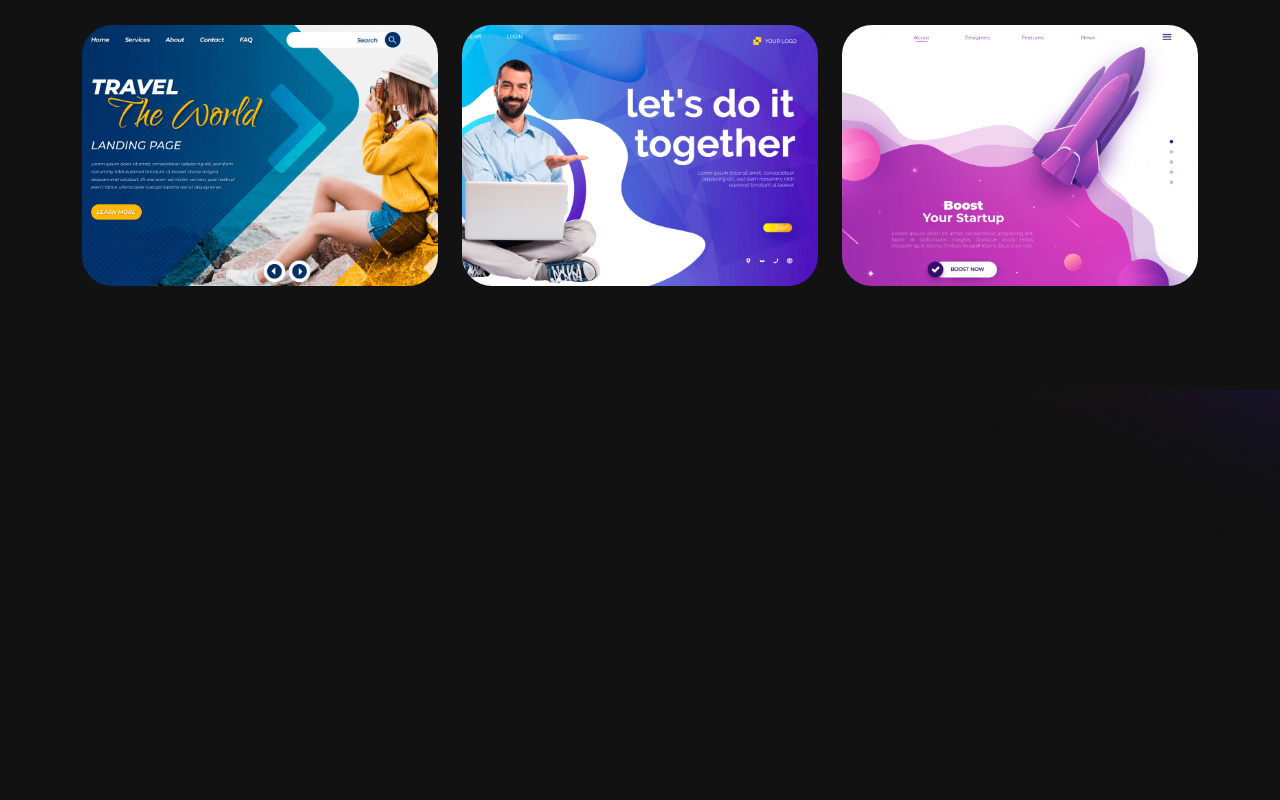
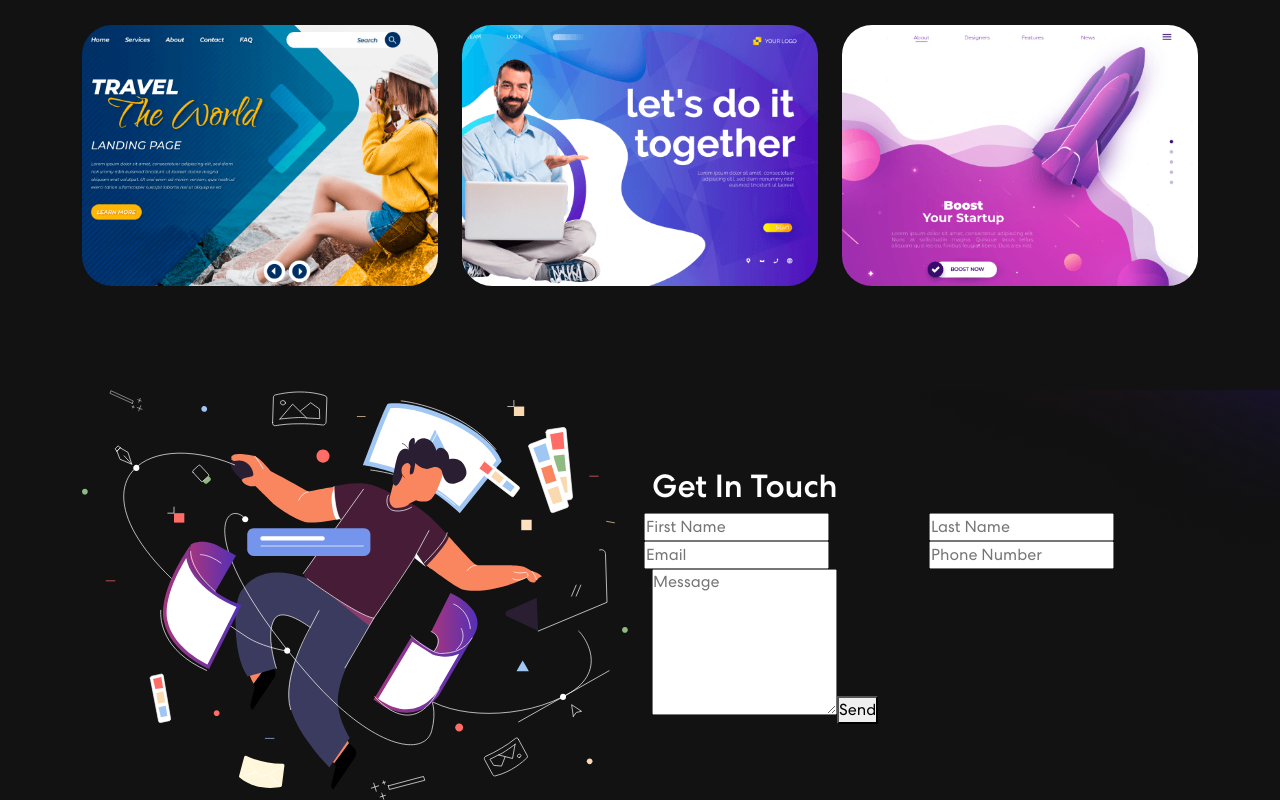
Before and after one commit to Anastasiya-Stavrova/portfolio-page, a React (Create React App) app: page / in a window 1280 px wide. Shown: the part 1592-2392 px from the top of the page. Before the commit the page ends 2159 px from the top, so only its background shows below. Built offline with nearby package versions, Linux system fonts and the light colour scheme.

Commit message:
added Contacts

```diff
--- a/package.json
+++ b/package.json
@@ -5,11 +5,15 @@
   "dependencies": {
     "bootstrap": "^5.3.3",
     "classnames": "^2.5.1",
+    "cors": "^2.8.5",
     "cra-template": "1.2.0",
+    "express": "^4.21.2",
+    "nodemailer": "^6.9.16",
     "react": "^19.0.0",
     "react-bootstrap": "^2.10.7",
     "react-bootstrap-icons": "^1.11.5",
     "react-dom": "^19.0.0",
+    "react-mailchimp-subscribe": "^2.1.3",
     "react-multi-carousel": "^2.8.5",
     "react-scripts": "5.0.1"
   },
--- a/src/App.js
+++ b/src/App.js
@@ -2,6 +2,7 @@
 import Banner from "./components/Banner/Banner.js";
 import Skills from "./components/Skills/Skills.js";
 import Projects from "./components/Projects/Projects.js";
+import Contacts from "./components/Contacts/Contacts.js";
 import "bootstrap/dist/css/bootstrap.min.css";
 
 function App() {
@@ -11,6 +12,7 @@
       <Banner />
       <Skills />
       <Projects />
+      <Contacts />
     </div>
   );
 }
--- /dev/null
+++ b/src/components/Contacts/Contacts.js
@@ -0,0 +1,116 @@
+import { memo, useState } from "react";
+import { Container, Row, Col } from "react-bootstrap";
+import formInitialDetails from "../../consts/formInitialDetails";
+import "./Contacts.css";
+import contactImg from "../../assets/img/contact-img.svg";
+
+const Contacts = () => {
+  const [formDetails, setFormDetails] = useState(formInitialDetails);
+  const [buttonText, setButtonText] = useState("Send");
+  const [status, setStatus] = useState({});
+
+  const onFormUpdate = (key, value) => {
+    setFormDetails({
+      ...formDetails,
+      [key]: value,
+    });
+  };
+
+  const submitHandler = async (event) => {
+    event.preventDefault();
+    setButtonText("Sending...");
+
+    let response = await fetch("http://localhost:5000/contact", {
+      method: "POST",
+      headers: {
+        "Content-Type": "application/json;charset=utf-8",
+      },
+      body: JSON.stringify(formDetails),
+    });
+
+    setButtonText("Send");
+    setFormDetails(formInitialDetails);
+
+    let result = response.json();
+
+    if (result.ok) {
+      setStatus({ success: true, message: "Message sent successfully!" });
+    } else {
+      setStatus({
+        success: false,
+        message: "Something went wrong, please try again later.",
+      });
+    }
+  };
+
+  return (
+    <section className="contacts" id="connect">
+      <Container>
+        <Row className="align-items-center">
+          <Col md={6}>
+            <img src={contactImg} alt="contact-img" />
+          </Col>
+          <Col md={6}>
+            <h2>Get In Touch</h2>
+            <form onSubmit={submitHandler}>
+              <Row>
+                <Col sm={6} className="px-1">
+                  <input
+                    type="text"
+                    value={formDetails.firstName}
+                    placeholder="First Name"
+                    onChange={(e) => onFormUpdate("firstName", e.target.value)}
+                  />
+                </Col>
+                <Col sm={6} className="px-1">
+                  <input
+                    type="text"
+                    value={formDetails.lastName}
+                    placeholder="Last Name"
+                    onChange={(e) => onFormUpdate("lastName", e.target.value)}
+                  />
+                </Col>
+                <Col sm={6} className="px-1">
+                  <input
+                    type="email"
+                    value={formDetails.email}
+                    placeholder="Email"
+                    onChange={(e) => onFormUpdate("email", e.target.value)}
+                  />
+                </Col>
+                <Col sm={6} className="px-1">
+                  <input
+                    type="tel"
+                    value={formDetails.phone}
+                    placeholder="Phone Number"
+                    onChange={(e) => onFormUpdate("phone", e.target.value)}
+                  />
+                </Col>
+                <Col>
+                  <textarea
+                    rows={6}
+                    value={formDetails.message}
+                    placeholder="Message"
+                    onChange={(e) => onFormUpdate("message", e.target.value)}
+                  />
+                  <button type="submit">
+                    <span>{buttonText}</span>
+                  </button>
+                </Col>
+                {status.message && (
+                  <Col>
+                    <p className={status.success ? "success" : "danger"}>
+                      {status.message}
+                    </p>
+                  </Col>
+                )}
+              </Row>
+            </form>
+          </Col>
+        </Row>
+      </Container>
+    </section>
+  );
+};
+
+export default Contacts;
--- a/src/components/Projects/Projects.js
+++ b/src/components/Projects/Projects.js
@@ -2,7 +2,7 @@
 import ProjectCard from "../ProjectCard/ProjectCard";
 import "./Projects.css";
 import ColorSharp from "./../../assets/img/color-sharp2.png";
-import { projects } from "../../consts/projects";
+import projects from "../../consts/projects";
 
 const Projects = () => {
   return (
--- /dev/null
+++ b/src/consts/formInitialDetails.js
@@ -0,0 +1,9 @@
+const formInitialDetails = {
+  firstName: "",
+  lastName: "",
+  email: "",
+  phone: "",
+  message: "",
+};
+
+export default formInitialDetails;
--- a/src/consts/projects.js
+++ b/src/consts/projects.js
@@ -22,4 +22,4 @@
   },
 ];
 
-export { projects };
+export default projects;
```
Also changed, not shown: src/components/MailchimpForm/MailchimpForm.js (added, +21 -0 lines), src/components/Newsletter/Newsletter.js (added, +53 -0 lines), src/utils/server.js (added, +50 -0 lines), src/components/Contacts/Contacts.css (added), 2 other files (tests, documents, lock files or other folders).
